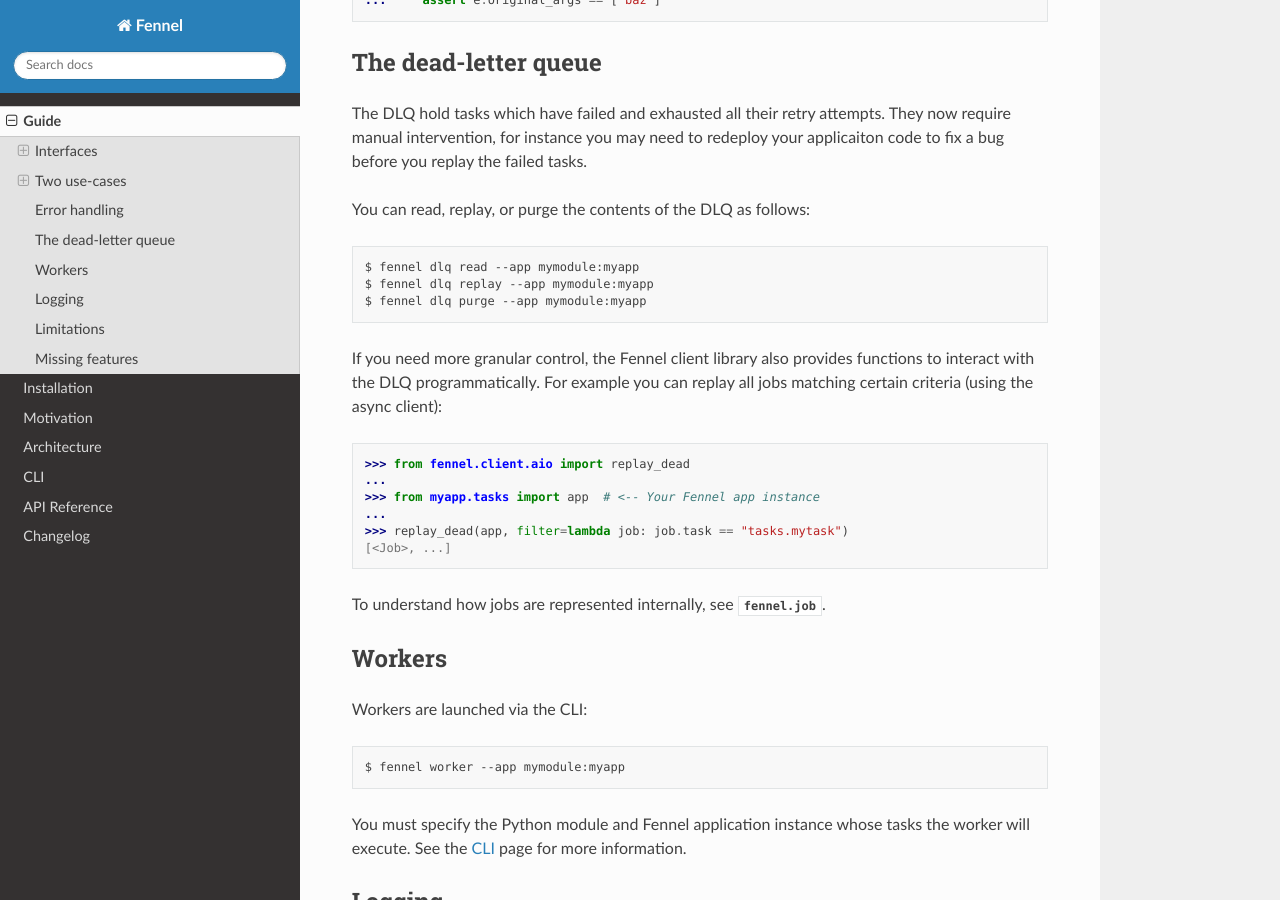
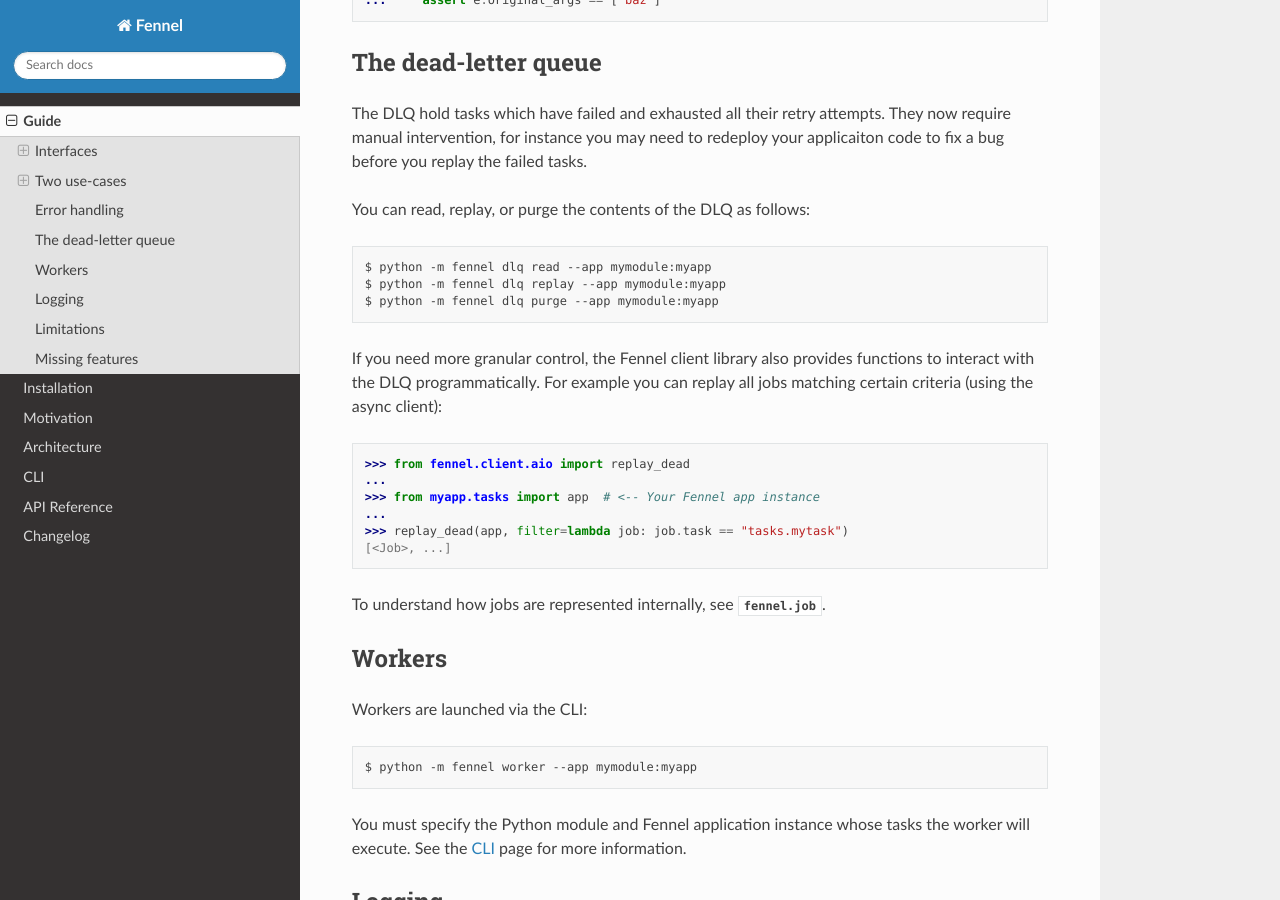
Before and after one commit to mjwestcott/fennel, a Sphinx documentation site: the page built from docs/guide.rst, in a window 1280 px wide and 900 px high, scrolled down 3189 px. Built offline with Sphinx 7.4.7 and the Read the Docs theme 2.0.0, drawn with Linux system fonts in a browser that asks for light colours.

Commit message:
docs: Recommend `python -m fennel`
Currently the `fennel` entry point installed by poetry requires
PYTHONPATH=. for the script to work.

```diff
--- a/docs/guide.rst
+++ b/docs/guide.rst
@@ -177,9 +177,9 @@
 
 You can read, replay, or purge the contents of the DLQ as follows::
 
-    $ fennel dlq read --app mymodule:myapp
-    $ fennel dlq replay --app mymodule:myapp
-    $ fennel dlq purge --app mymodule:myapp
+    $ python -m fennel dlq read --app mymodule:myapp
+    $ python -m fennel dlq replay --app mymodule:myapp
+    $ python -m fennel dlq purge --app mymodule:myapp
 
 If you need more granular control, the Fennel client library also provides functions to
 interact with the DLQ programmatically. For example you can replay all jobs matching
@@ -200,7 +200,7 @@
 
 Workers are launched via the CLI::
 
-    $ fennel worker --app mymodule:myapp
+    $ python -m fennel worker --app mymodule:myapp
 
 You must specify the Python module and Fennel application instance whose tasks the
 worker will execute. See the :doc:`cli` page for more information.
--- a/docs/index.rst
+++ b/docs/index.rst
@@ -43,7 +43,7 @@
 
 Meanwhile, run the worker::
 
-    $ fennel worker --app tasks:app
+    $ python -m fennel worker --app tasks:app
 
 Installation
 ------------
```
Also changed, not shown: README.md (+1 -1 lines), 1 other file.
